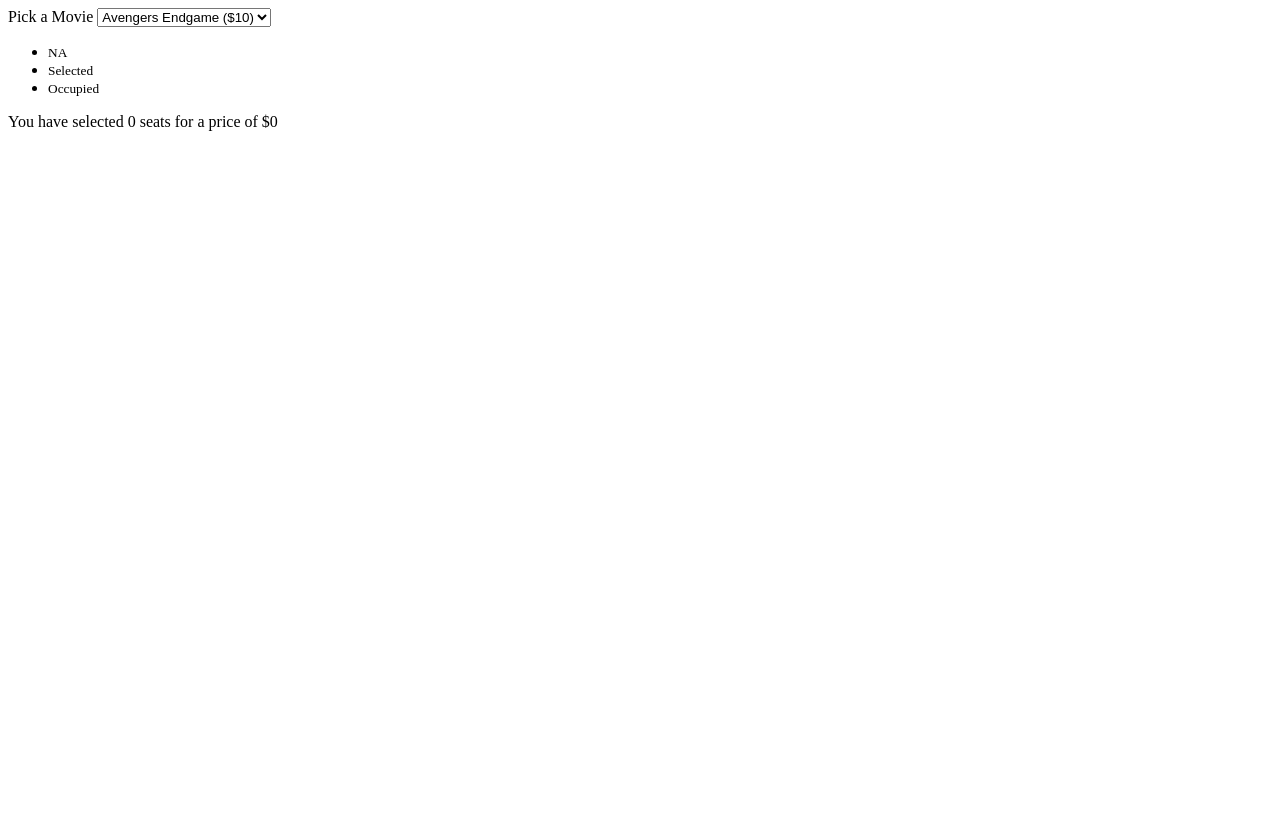
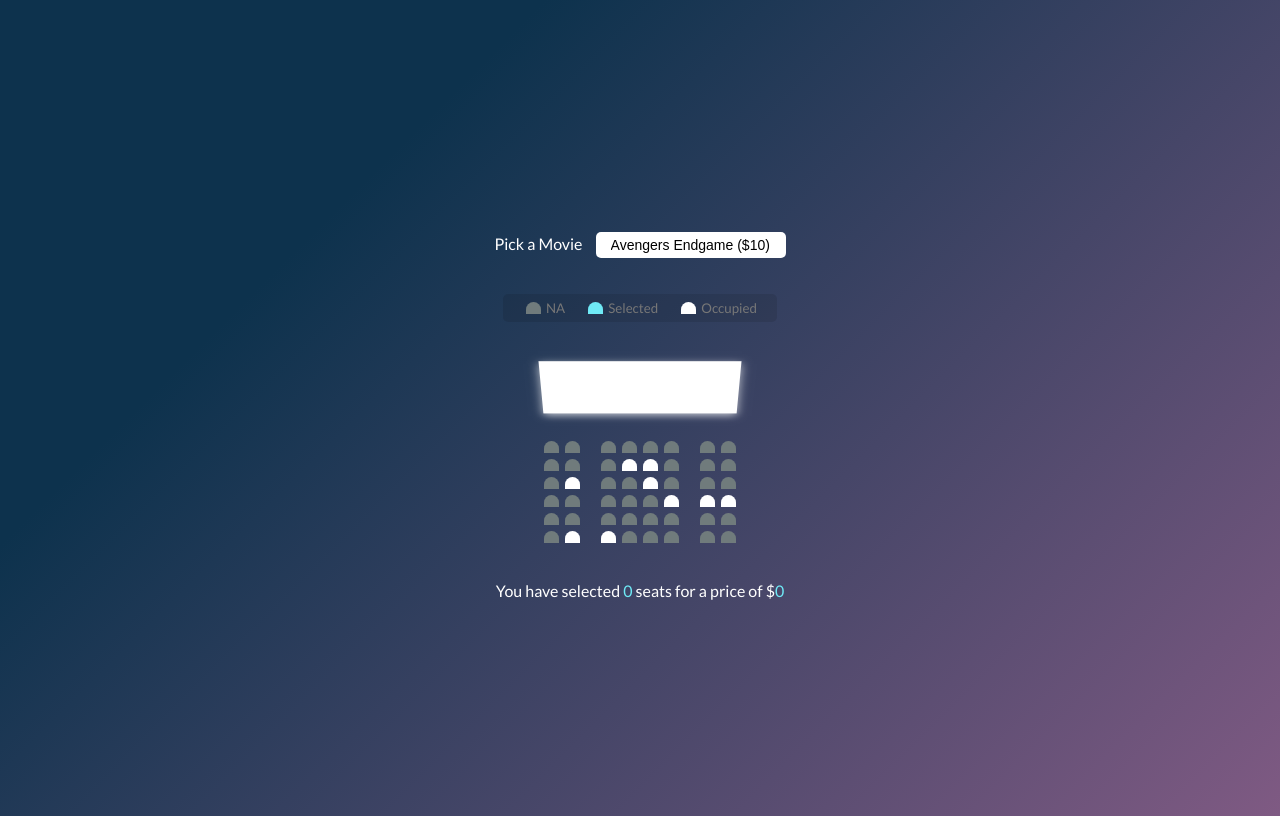
Before and after one commit to ChugilC/Movie-Seat-Booking, a plain HTML site: page index.html in a window 1280 px wide. Drawn offline with Linux system fonts and the light colour scheme.

Commit message:
Changes to be committed:

```diff
--- a/index.html
+++ b/index.html
@@ -93,16 +93,6 @@
             <div class="seat"></div>
             <div class="seat"></div>
         </div>
-        <div class="row">
-            <div class="seat"></div>
-            <div class="seat"></div>
-            <div class="seat"></div>
-            <div class="seat"></div>
-            <div class="seat"></div>
-            <div class="seat"></div>
-            <div class="seat"></div>
-            <div class="seat"></div>
-        </div>
     </div>
     <p class="text">You have selected <span id="count">0</span> seats for a price of $<span id="total">0</span></p>
 
--- a/style.css
+++ b/style.css
@@ -0,0 +1,100 @@
+@import url('https://fonts.googleapis.com/css2?family=Lato&display=swap');
+* {
+    box-sizing: border-box;
+}
+
+body {
+    background-color: #7f5a83;
+    background-image: linear-gradient(315deg, #7f5a83 0%, #0d324d 74%);
+    display: flex;
+    flex-direction: column;
+    color: white;
+    align-items: center;
+    justify-content: center;
+    height: 100vh;
+    /* overflow: hidden; */
+    font-family: 'Lato', sans-serif;
+}
+.movie-container {
+     margin: 20px 0;
+}
+.movie-container select {
+    background-color: #fff;
+    border: 0;
+    border-radius: 5px;
+    font-size: 14px;
+    margin-left: 10px;
+    padding: 5px 15px 5px 15px;
+    -moz-appearance: none;
+    -webkit-appearance: none;
+    appearance: none;
+}
+.container {
+    perspective: 1000px;
+    margin-bottom: 30px;
+}
+.seat {
+    background-color: #707B7C ;
+    height: 12px;
+    width: 15px;
+    margin: 3px;
+    border-top-left-radius: 10px;
+    border-top-right-radius: 10px;
+}
+.seat.selected {
+    background-color: #6feaf6;
+}
+.seat.occupied {
+    background-color: #fff;
+}
+.seat:nth-of-type(2) {
+    margin-right: 18px;
+}
+.seat:nth-last-of-type(2) {
+    margin-left: 18px;
+}
+.seat:not(.occupied):hover {
+    cursor: pointer;
+    transform: scale(1.2);
+}
+.showcase .seat:not(.occupied):hover {
+    cursor: default;
+    transform: scale(1);
+}
+.showcase {
+    background: rgba(0, 0, 0, 0.1);
+    padding: 5px 10px;
+    border-radius: 5px;
+    color: #777;
+    list-style: none;
+    display: flex;
+    justify-content: space-between;
+}
+.showcase li {
+    display: flex;
+    align-items: center;
+    justify-content: center;
+    margin: 0 10px;
+}
+.showcase li small {
+    margin-left: 2px;
+}
+.row {
+    display: flex;
+}
+.screen {
+    background: white;
+    height: 70px;
+    width: 100%;
+    margin: 15px 0;
+    transform: rotateX(-45deg);
+    box-shadow: 0 3px 10px rgba(255, 255, 255, 0.7);
+
+}
+p.text {
+    margin: 5px 0;
+}
+
+p.text span {
+    color: #6feaf6;
+}
```
